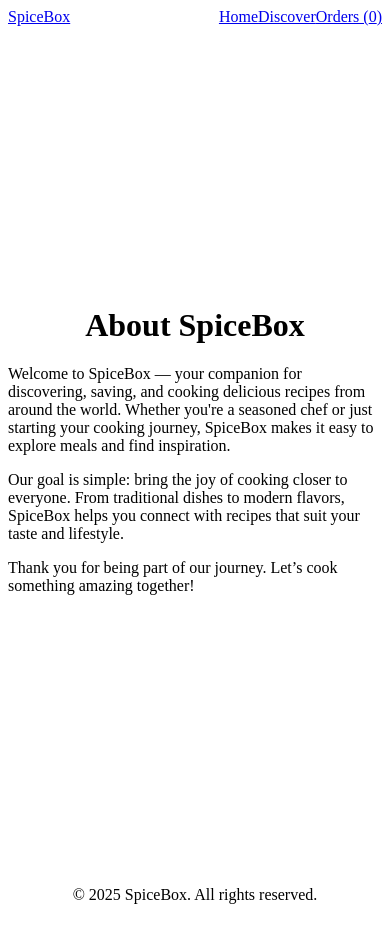
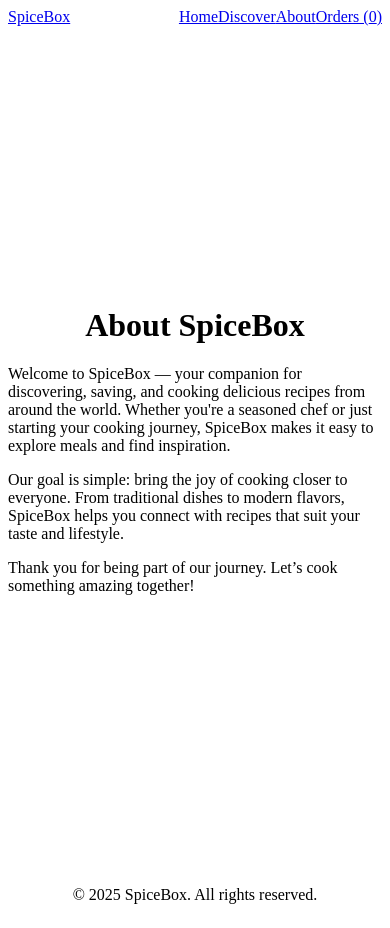
Before and after one commit to Jerrycontop/spicebox-recipe-app, a React (Vite) app: page /about in a window 390 px wide. Built offline with nearby package versions, Linux system fonts and the light colour scheme.

Commit message:
Update app with interactive Orders, responsive Home, dynamic Navbar

```diff
--- a/src/components/Navbar.jsx
+++ b/src/components/Navbar.jsx
@@ -2,7 +2,7 @@ import { Link } from "react-router-dom";
 
 export default function Navbar({ ordersCount }) {
   return (
-    <nav className="bg-white shadow-md">
+    <nav className="bg-white shadow-md sticky top-0 z-50">
       <div className="container mx-auto flex justify-between items-center py-4 px-6">
         {/* Logo */}
         <Link to="/" className="text-2xl font-bold text-orange-600">
@@ -10,7 +10,7 @@ export default function Navbar({ ordersCount }) {
         </Link>
 
         {/* Links */}
-        <div className="space-x-6">
+        <div className="space-x-6 flex items-center">
           <Link
             to="/"
             className="text-gray-700 hover:text-orange-600 transition"
@@ -24,8 +24,15 @@ export default function Navbar({ ordersCount }) {
             Discover
           </Link>
           <Link
+            to="/about"
+            className="text-gray-700 hover:text-orange-600 transition"
+          >
+            About
+          </Link>
+          {/* Orders link with dynamic count */}
+          <Link
             to="/orders"
-            className="text-gray-700 hover:text-orange-600 transition"
+            className="text-gray-700 hover:text-orange-600 transition font-semibold"
           >
             Orders ({ordersCount})
           </Link>
--- a/src/pages/Home.jsx
+++ b/src/pages/Home.jsx
@@ -32,7 +32,7 @@ const Home = ({ addToOrders }) => {
         {menuItems.map((item) => (
           <div
             key={item.id}
-            className="bg-white shadow-md rounded-xl p-4 flex flex-col items-center"
+            className="bg-white shadow-md rounded-xl p-4 flex flex-col items-center hover:shadow-xl transition"
           >
             <img
               src={item.image}
@@ -43,7 +43,7 @@ const Home = ({ addToOrders }) => {
             <p className="text-gray-600 mb-2">${item.price.toFixed(2)}</p>
             <button
               onClick={() => addToOrders(item)}
-              className="bg-green-500 hover:bg-green-600 text-white px-4 py-2 rounded-lg shadow"
+              className="bg-green-500 hover:bg-green-600 text-white px-4 py-2 rounded-lg shadow transition"
             >
               Order Now
             </button>
--- a/src/pages/Orders.jsx
+++ b/src/pages/Orders.jsx
@@ -6,10 +6,8 @@ const Orders = ({ orders, cancelOrder, setOrders }) => {
     const timers = [];
 
     orders.forEach((order) => {
-      // Skip orders that are already delivered
       if (order.status !== "Preparing") return;
 
-      // Change to "On the way" after 5 seconds
       const onTheWayTimer = setTimeout(() => {
         setOrders((prev) =>
           prev.map((o) =>
@@ -18,7 +16,6 @@ const Orders = ({ orders, cancelOrder, setOrders }) => {
         );
       }, 5000);
 
-      // Change to "Delivered" after 10 seconds
       const deliveredTimer = setTimeout(() => {
         setOrders((prev) =>
           prev.map((o) =>
@@ -30,9 +27,11 @@ const Orders = ({ orders, cancelOrder, setOrders }) => {
       timers.push(onTheWayTimer, deliveredTimer);
     });
 
-    // Cleanup timers when component unmounts or orders change
     return () => timers.forEach((t) => clearTimeout(timers));
   }, [orders, setOrders]);
+
+  // Calculate total price
+  const totalPrice = orders.reduce((sum, order) => sum + order.price, 0);
 
   return (
     <div className="container mx-auto p-6">
@@ -41,14 +40,15 @@ const Orders = ({ orders, cancelOrder, setOrders }) => {
       {orders.length === 0 ? (
         <p className="text-gray-600">You have no orders yet.</p>
       ) : (
+        <>
           <div className="space-y-4">
             {orders.map((order) => (
               <div
                 key={order.id}
-              className="flex items-center justify-between bg-white shadow-md rounded-xl p-4"
+                className="flex flex-col sm:flex-row items-center justify-between bg-white shadow-md rounded-xl p-4 hover:shadow-xl transition"
               >
                 {/* Order Info */}
-              <div className="flex items-center space-x-4">
+                <div className="flex items-center space-x-4 mb-4 sm:mb-0">
                   <img
                     src={order.image}
                     alt={order.name}
@@ -74,13 +74,19 @@ const Orders = ({ orders, cancelOrder, setOrders }) => {
                 {/* Action */}
                 <button
                   onClick={() => cancelOrder(order.id)}
-                className="bg-red-500 hover:bg-red-600 text-white px-4 py-2 rounded-lg shadow"
+                  className="bg-red-500 hover:bg-red-600 text-white px-4 py-2 rounded-lg shadow transition"
                 >
                   Cancel
                 </button>
               </div>
             ))}
           </div>
+
+          {/* Total Price */}
+          <div className="mt-6 text-right text-xl font-bold">
+            Total: ${totalPrice.toFixed(2)}
+          </div>
+        </>
       )}
     </div>
   );
```
Lines whose indentation alone changed are shown as unchanged.
